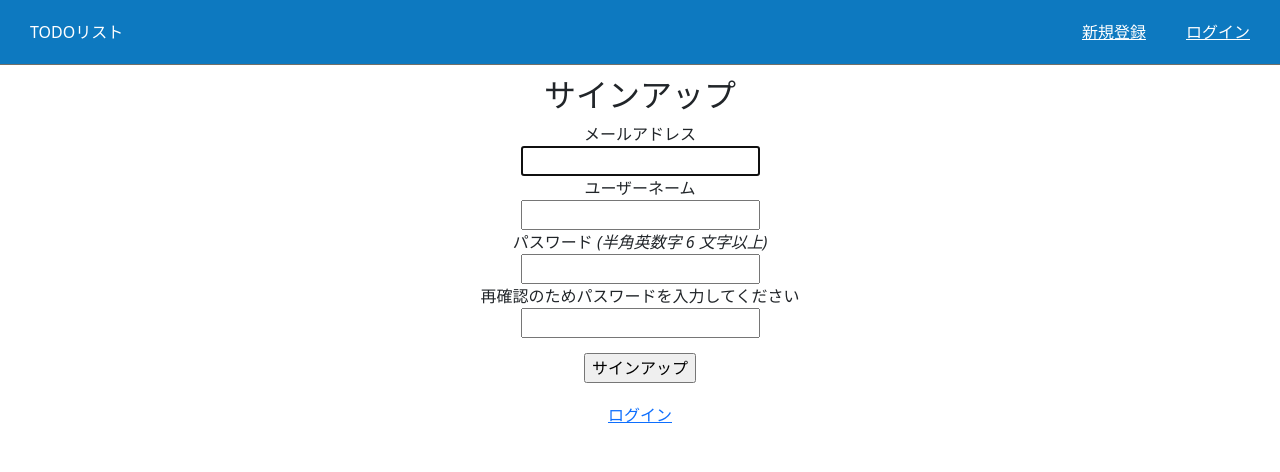
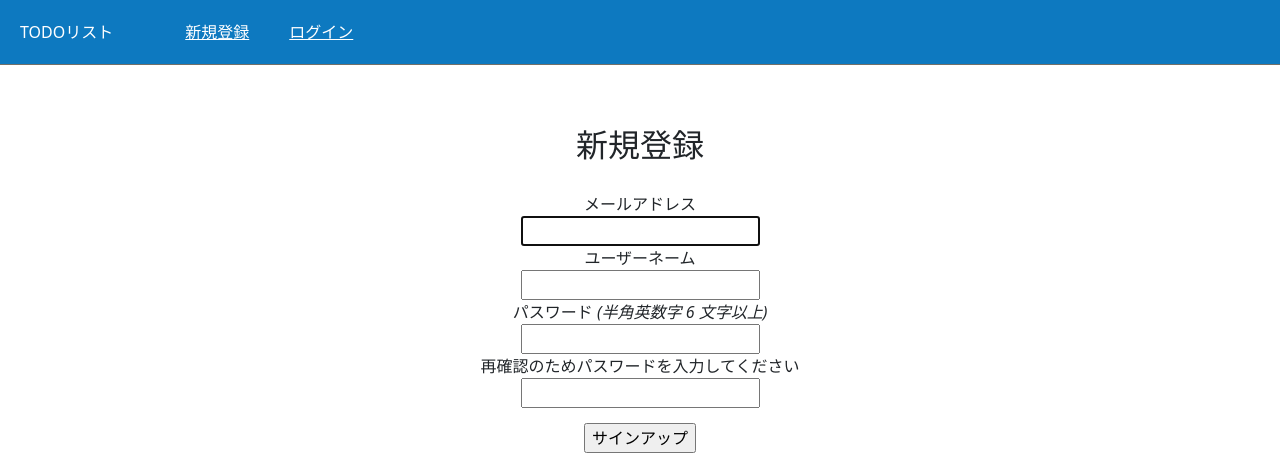
Before and after one commit to maruuchi/task_app, a Rails app: page /users/sign_up in a window 1280 px wide. Shown: the top 472 px of the page. Run offline with Rails 7, Linux system fonts and the light colour scheme; style sheets or scripts are compiled from the project's sources; some libraries are stand-ins or nearby versions.

Commit message:
ログイン機能の追加

```diff
--- a/app/assets/stylesheets/application.scss
+++ b/app/assets/stylesheets/application.scss
@@ -30,7 +30,7 @@
 }
 header nav .icon{
   float: left;
-  margin-left: 10px;
+  font-size: 1.0rem;
   padding: 20px;
   color: #ffffff;
 }
@@ -38,7 +38,7 @@
 header nav ul {
   list-style: none;
   display: flex;
-  float: right;
+  float: left;
   padding-top: 20px;
   margin-right: 10px;
   color: #ffffff;
@@ -62,7 +62,7 @@
 }
 
 /* ----ログインページ ----*/
-.login_screen {
+.first_step {
   margin-top: 50px;
   padding-bottom: 20px;
 }
--- a/app/views/devise/registrations/new.html.erb
+++ b/app/views/devise/registrations/new.html.erb
@@ -1,4 +1,4 @@
-<h2>サインアップ</h2>
+<h2 class="first_step">新規登録</h2>
 
 <%= form_for(resource, as: resource_name, url: registration_path(resource_name)) do |f| %>
   <%= render "devise/shared/error_messages", resource: resource %>
--- a/app/views/devise/sessions/new.html.erb
+++ b/app/views/devise/sessions/new.html.erb
@@ -1,4 +1,4 @@
-<h2 class="login_screen">ログイン画面</h2>
+<h2 class="first_step">ログイン画面</h2>
 
 <%= form_for(resource, as: resource_name, url: session_path(resource_name)) do |f| %>
   <div class="field">
--- a/app/views/layouts/_navbar.html.erb
+++ b/app/views/layouts/_navbar.html.erb
@@ -1,7 +1,11 @@
+<header>
   <nav>
     <div class="icon">TODOリスト</div>
     <ul>
       <% if user_signed_in? %>
+        <li class="nav-item active">
+            <%= link_to 'アカウント編集', edit_user_registration_path, class: 'nav-link' %>
+        </li>
         <li><%= link_to 'ログアウト', destroy_user_session_path, method: :delete %></li>
       <% else %>
         <li><%= link_to '新規登録', new_user_registration_path %></li>
@@ -13,3 +17,4 @@
       <% end %>
     </ul>
   </nav>
+</header>
--- a/app/views/layouts/application.html.erb
+++ b/app/views/layouts/application.html.erb
@@ -10,9 +10,9 @@
   </head>
 
   <body>
-    <header>
+
       <%= render 'layouts/navbar' %>
-    </header>
+
     <main>
       <p class="notice"><%= notice %></p>
       <p class="alert"><%= alert %></p>
--- a/app/views/tasks/new.html.erb
+++ b/app/views/tasks/new.html.erb
@@ -1,4 +1,4 @@
-<h2>タスクの新規登録</h2>
+<h2>タスクの登録</h2>
 <div class="new_page">
   <%= form_with model: @task, local: true do |f| %>
     <div>
```
Also changed, not shown: Gemfile. Lines whose indentation alone changed are shown as unchanged.
